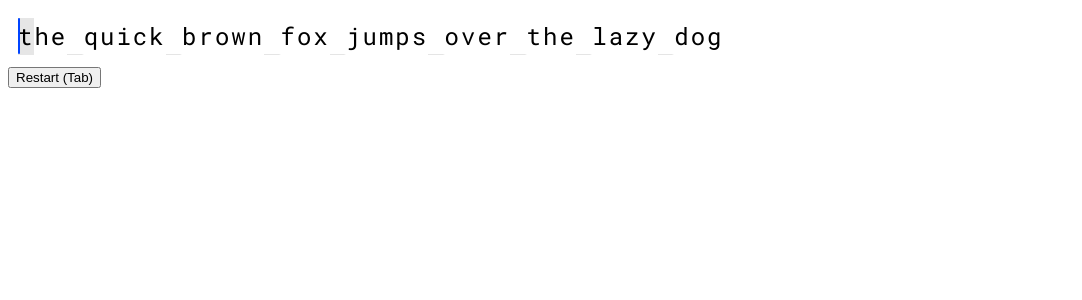
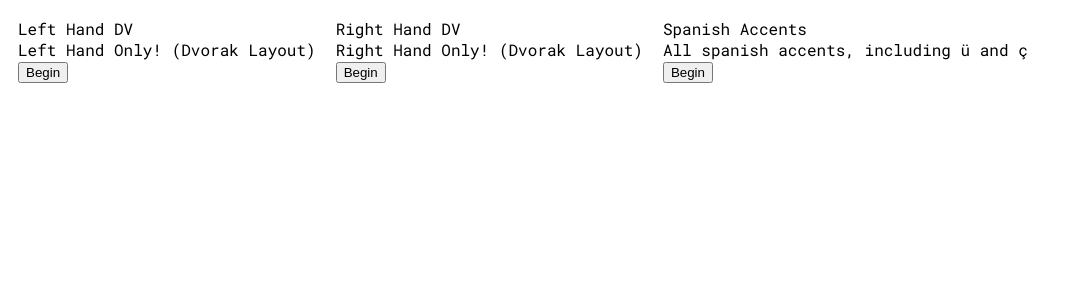
Before and after one commit to cursorweb/typing-warmup, a React (Create React App) app: page / in a window 1280 px wide. Shown: the top 300 px of the page, without its empty margins (0-1082 px from the left). Built offline with nearby package versions, Linux system fonts and the light colour scheme.

Commit message:
basic test flow

```diff
--- a/src/app/App.tsx
+++ b/src/app/App.tsx
@@ -1,19 +1,27 @@
-import { useEffect, useRef, useState } from "react";
+import { useState } from "react";
+import tests from "data/tests.json";
 import "./App.css";
-import { CharTest, CharTestResult } from "comp/testType/CharTest";
-import { WordTest, WordTestResult } from "comp/testType/WordTest";
 import { CharTestCont } from "comp/testMode/CharTestCont";
-import { WordTestCont } from "comp/testMode/WordTestCont";
 
 export default function App() {
-    const chars = "the quick brown fox jumps over the lazy dog".split('');
-    // const chars = "thequickbrownfoxjumpsoverthelazydog".split('');
+    const [idx, setIdx] = useState<number | null>(null);
 
     return (
         <>
-            <WordTestCont
-                genText={() => chars}
-            />
+            <div>
+                {tests.map((data, i) =>
+                    <div key={i} style={{ display: "inline-block", margin: 10 }}>
+                        <div>{data.title}</div>
+                        <div>{data.desc}</div>
+                        <button onClick={() => setIdx(i)}>Begin</button>
+                    </div>
+                )}
+            </div>
+            {idx != null ? <CharTestCont genText={() => genText(tests[idx].list)} key={Math.random()} /> : null}
         </>
     );
 }
+
+function genText(list: string[]) {
+    return new Array(50).fill(null).map(() => list[Math.floor(Math.random() * list.length)]);
+}
--- /dev/null
+++ b/src/data/tests.json
@@ -0,0 +1,86 @@
+[
+    {
+        "title": "Left Hand DV",
+        "desc": "Left Hand Only! (Dvorak Layout)",
+        "list": [
+            "a",
+            "o",
+            "e",
+            "u",
+            "'",
+            ",",
+            ".",
+            "p",
+            "y",
+            "i",
+            ";",
+            "q",
+            "j",
+            "k",
+            "1",
+            "2",
+            "3",
+            "4",
+            "5",
+            "6",
+            "`"
+        ],
+        "noSpace": true
+    },
+    {
+        "title": "Right Hand DV",
+        "desc": "Right Hand Only! (Dvorak Layout)",
+        "list": [
+            "d",
+            "h",
+            "t",
+            "n",
+            "s",
+            "-",
+            "f",
+            "g",
+            "c",
+            "r",
+            "l",
+            "/",
+            "=",
+            "\\",
+            "x",
+            "b",
+            "m",
+            "w",
+            "v",
+            "z",
+            "7",
+            "8",
+            "9",
+            "0",
+            "[",
+            "]"
+        ],
+        "noSpace": true
+    },
+    {
+        "title": "Spanish Accents",
+        "desc": "All spanish accents, including ü and ç",
+        "list": [
+            "á",
+            "é",
+            "í",
+            "ó",
+            "ú",
+            "Á",
+            "É",
+            "Ó",
+            "Í",
+            "Ú",
+            "ñ",
+            "Ñ",
+            "ç",
+            "Ç",
+            "ü",
+            "Ü"
+        ],
+        "noSpace": true
+    }
+]
```
